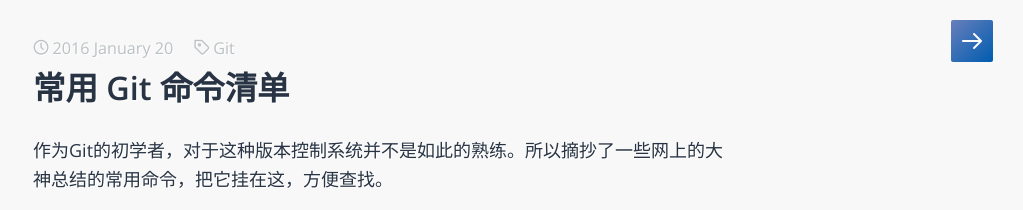
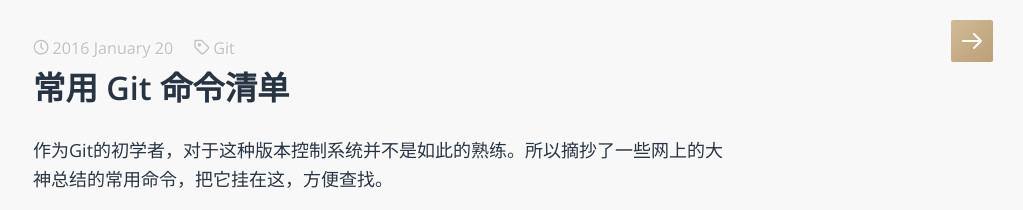
Before and after one commit to Dimon94/Dimon94.github.io, a Jekyll site: the page built from _posts/2016-01-20-常用 Git 命令清单.markdown, in a window 1280 px wide. Shown: the top 210 px of the page, without its empty margins (257-1280 px from the left). Built offline with Jekyll 4.4.1, drawn with Linux system fonts in a browser that asks for light colours; some web fonts are replaced; Markdown is read by kramdown in place of the engine named in the settings; comment, search, counter and statistics services are not loaded.

Commit message:
修改主题背景配色

```diff
--- a/css/main.sass
+++ b/css/main.sass
@@ -17,8 +17,8 @@
 
 // # Sidebar Background Gradient
 
-$gradient-start: #9B90C2
-$gradient-end:   #005CAF
+$gradient-start: #DAC9A6
+$gradient-end:   #BC9F77
 
 $sidebar-bg: linear-gradient(136deg, $gradient-start, $gradient-end)
 
```
